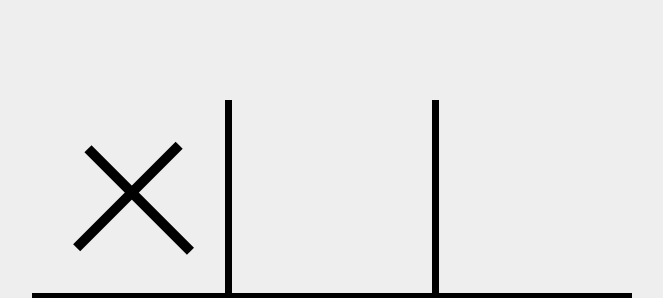
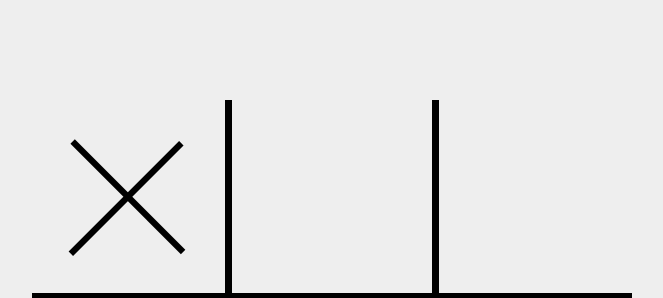
Before and after one commit to hamologist/tic-tac-toe-website, a Next.js app: page / in a window 1280 px wide. Both pictures are taken after a click on the element 436 px from the left and 196 px from the top of the page. Shown: the top 298 px of the page, without its empty margins (308-971 px from the left). Built offline with nearby package versions, Linux system fonts and the light colour scheme.

Commit message:
Swaps the game pieces to using SVGs instead of styled DIVs

```diff
--- a/app/game/board-square.tsx
+++ b/app/game/board-square.tsx
@@ -1,5 +1,6 @@
 import Circle from './circle';
 import Cross from './cross';
+import Line from './line';
 import { BoardSquareContext } from './types';
 
 export type BoardSquareProps = {
--- a/app/game/circle.tsx
+++ b/app/game/circle.tsx
@@ -1,10 +1,11 @@
 export default function Circle() {
   return (
-    <div style={{
-      border: "solid 10px black",
-      width: "66%",
-      height: "66%",
-      borderRadius: "50%",
-    }} />
+    <svg viewBox="0 0 100 100" xmlns="http://www.w3.org/2000/svg" style={{
+      position: "absolute",
+      width: "125px",
+    }}>
+      <circle cx="50" cy="50" r="50"></circle>
+      <circle cx="50" cy="50" fill="#eee" r="45"></circle>
+    </svg>
   );
 }
--- a/app/game/cross.module.css
+++ /dev/null
@@ -1,17 +0,0 @@
-.cross {
-    background: black;
-    height: 75%;
-    position: relative;
-    width: 10px;
-    transform: rotate(45deg);
-}
-
-.cross::after {
-  position: absolute;
-  background: black;
-  content: '';
-  height: 10px;
-  left: -57px;
-  bottom: 72.5px;
-  width: 145px;
-}
--- a/app/game/cross.tsx
+++ b/app/game/cross.tsx
@@ -1,7 +1,19 @@
-import styles from './cross.module.css';
-
 export default function Cross() {
   return (
-    <div className={styles.cross} />
+  <>
+    <svg viewBox="0 0 100 100" xmlns="http://www.w3.org/2000/svg" style={{
+      position: "absolute",
+      width: "125px",
+    }}>
+      <rect transform="rotate(45)" height="5" width="125" x="8" y="-2"></rect>
+    </svg>
+
+    <svg viewBox="0 0 100 100" xmlns="http://www.w3.org/2000/svg" style={{
+      position: "absolute",
+      width: "125px",
+    }}>
+      <rect transform="rotate(135)" height="5" width="125" x="-60" y="-73"></rect>
+    </svg>
+  </>
   );
 }
```
Also changed, not shown: app/game/line.tsx (added, +10 -0 lines).
